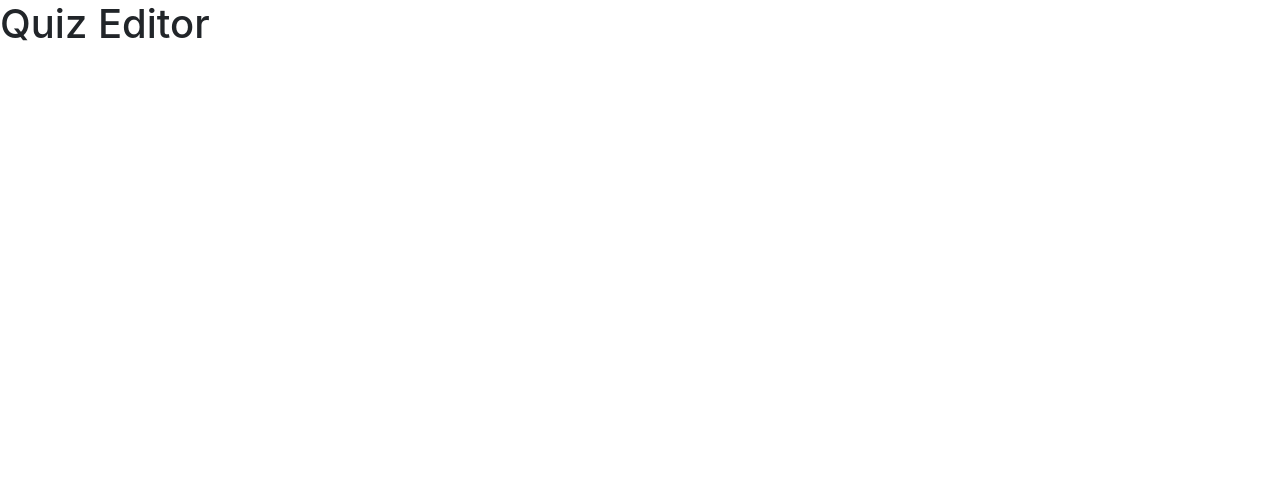
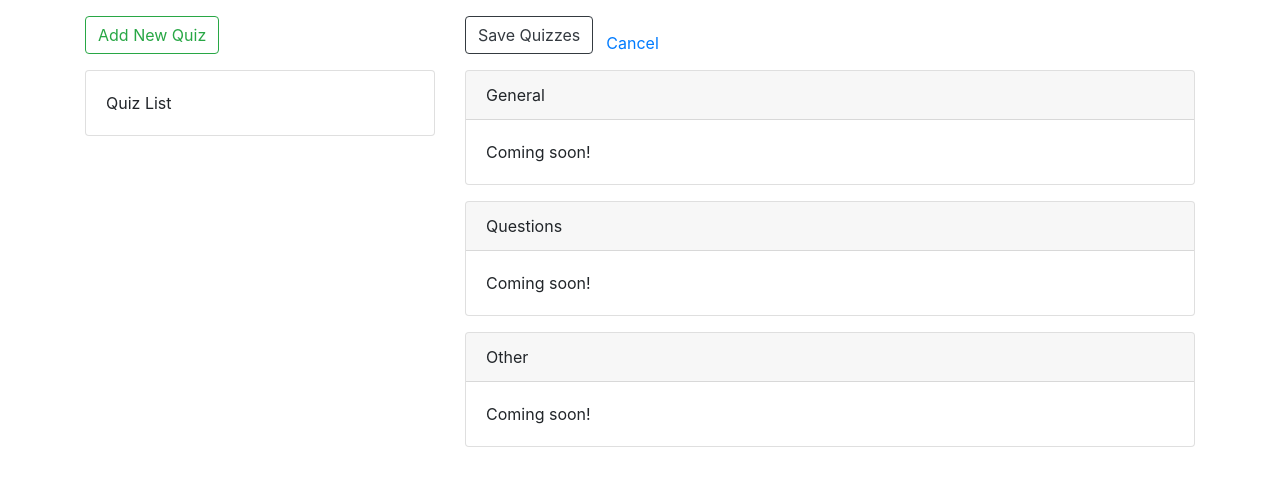
Before and after one commit to welshvaleria/quiz-editor, an Angular app: page / in a window 1280 px wide. Shown: the top 486 px of the page. Built offline with nearby package versions, Linux system fonts and the light colour scheme.

Commit message:
Placeholders for our app...

```diff
--- a/src/app/app.component.html
+++ b/src/app/app.component.html
@@ -1 +1,46 @@
-<h1>Quiz Editor</h1>
+<div class="container">
+    <div class="row mt-3">
+        <div class="col-md-4">
+            <button class="btn btn-outline-success mb-3">
+                Add New Quiz
+            </button>
+            <div class="card mb-3">
+                <div class="card-body">
+                    Quiz List
+                </div>
+            </div>
+        </div>
+        <div class="col-md-8">
+            <button class="btn btn-outline-dark mb-3">
+                Save Quizzes
+            </button>
+            <button class="btn btn-link">
+                Cancel
+            </button>
+            <div class="card mb-3">
+                <div class="card-header">
+                    General
+                </div>
+                <div class="card-body">
+                    Coming soon!
+                </div>
+            </div>
+            <div class="card mb-3">
+                <div class="card-header">
+                    Questions
+                </div>
+                <div class="card-body">
+                    Coming soon!
+                </div>
+            </div>
+            <div class="card">
+                <div class="card-header">
+                    Other
+                </div>
+                <div class="card-body">
+                    Coming soon!
+                </div>
+            </div>
+        </div>
+    </div>
+</div>
```
